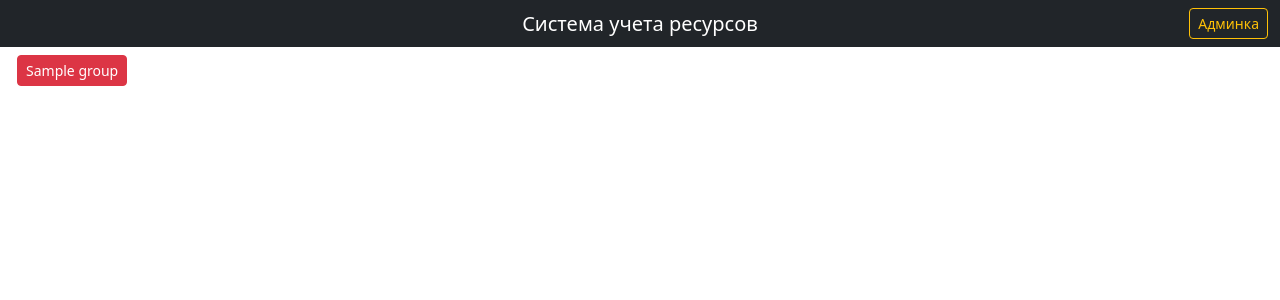
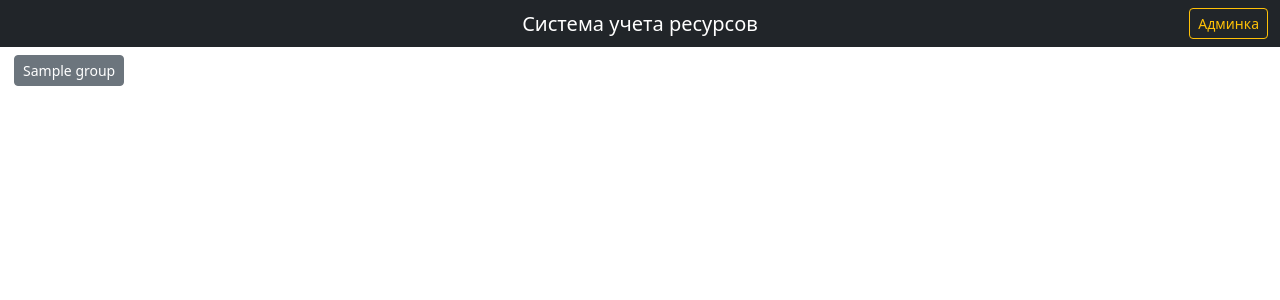
Before and after one commit to akrush24/stroi-report, a Flask app: page / in a window 1280 px wide. Shown: the top 300 px of the page. Run offline with Flask 3, Linux system fonts and the light colour scheme; tables that the repository leaves empty hold one stand-in row (values such as "Sample post").

Commit message:
add new feat

```diff
--- a/templates/base.html
+++ b/templates/base.html
@@ -36,14 +36,18 @@
         </div>
     </div>
 </nav>
-
+<!-- список групп -->
 <nav class="navbar navbar-expand-md">
     <div class="container-fluid">
         <div class="navbar-collapse collapse w-100 order-1 order-md-0 dual-collapse2">
             <ul class="navbar-nav me-auto">
 {% for group in groups %}
-                <li class="nav-item active" style="margin-right: 5px"></li>
+                <li class="nav-item active" style="margin-right: 2px"></li>
+                    {% if group_id == group.id %}
                     <a class="btn btn-danger btn-sm" style="white-space:nowrap;" href="/grp/{{ group.id }}">{{ group.name }}</a>
+                    {% else %}
+                    <a class="btn btn-secondary btn-sm" style="white-space:nowrap;" href="/grp/{{ group.id }}">{{ group.name }}</a>
+                    {% endif %}
                 </li>
 {% endfor %}
             </ul>
```
